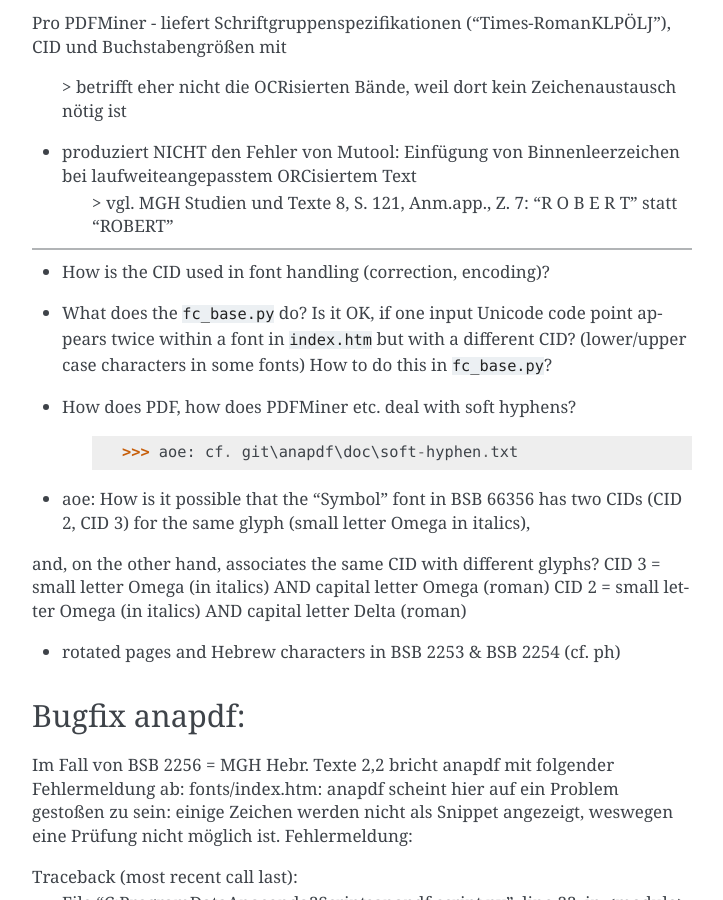
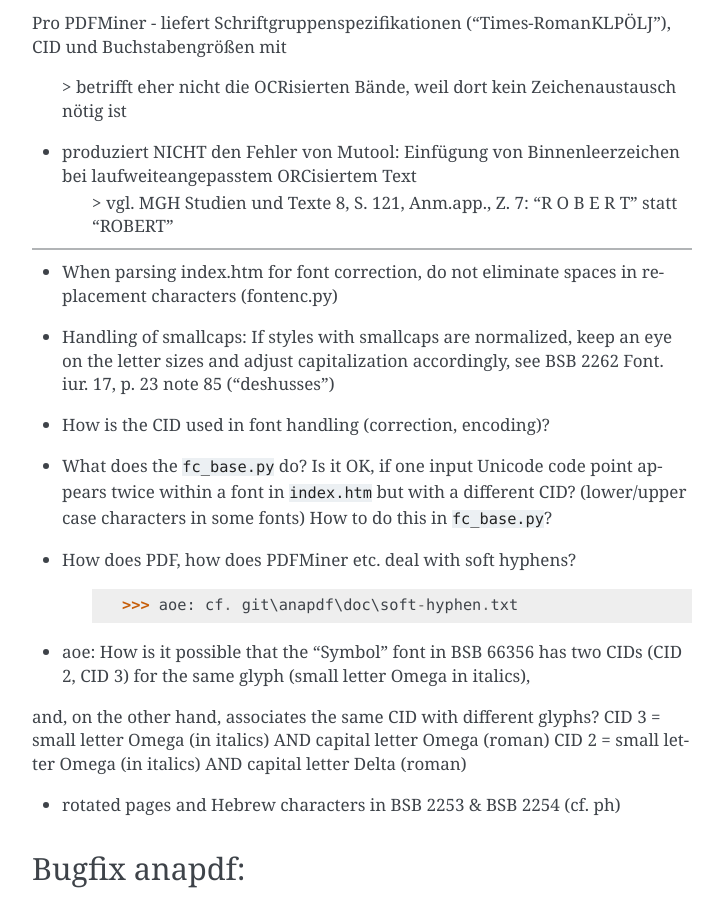
Before and after one commit to rotula/anapdf, a Sphinx documentation site: the page built from doc/TODO.rst, in a window 1280 px wide and 900 px high, scrolled down 676 px. Shown: the whole window, without its empty margins (388-1111 px from the left). Built offline with Sphinx 7.4.7, drawn with Linux system fonts in a browser that asks for light colours; pages that are not in the unit, such as notebooks, are missing from menus.

Commit message:
TODO: spaces, smallcaps.

```diff
--- a/doc/TODO.rst
+++ b/doc/TODO.rst
@@ -31,7 +31,11 @@
 
 ===================
 
-
+- When parsing index.htm for font correction, do not eliminate spaces in
+  replacement characters (fontenc.py)
+- Handling of smallcaps: If styles with smallcaps are normalized,
+  keep an eye on the letter sizes and adjust capitalization accordingly,
+  see BSB 2262 Font. iur. 17, p. 23 note 85 ("deshusses")
 - How is the CID used in font handling (correction, encoding)?
 - What does the ``fc_base.py`` do? Is it OK, if one input Unicode code point appears
   twice within a font in ``index.htm`` but with a different CID? (lower/upper case
```
